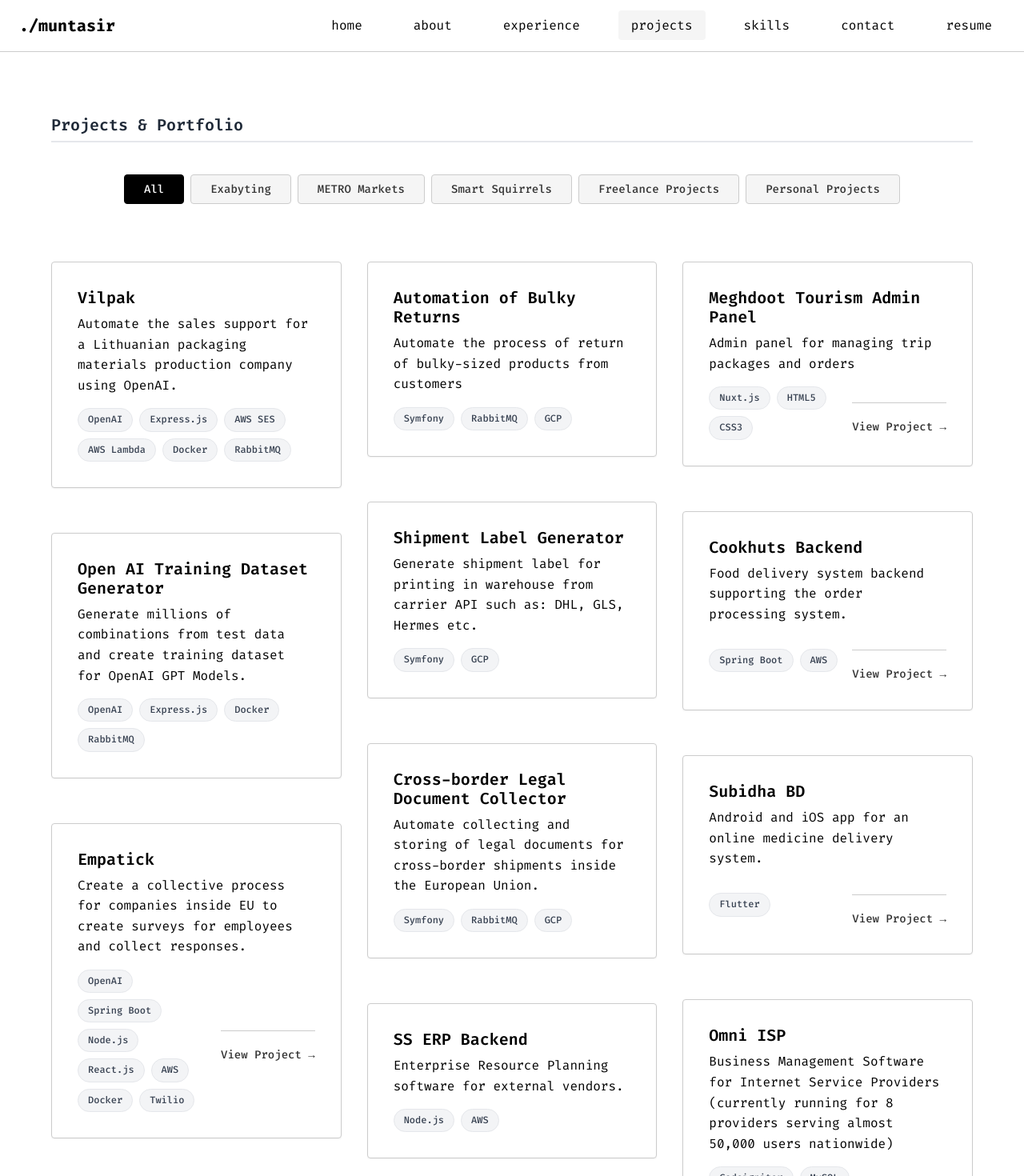
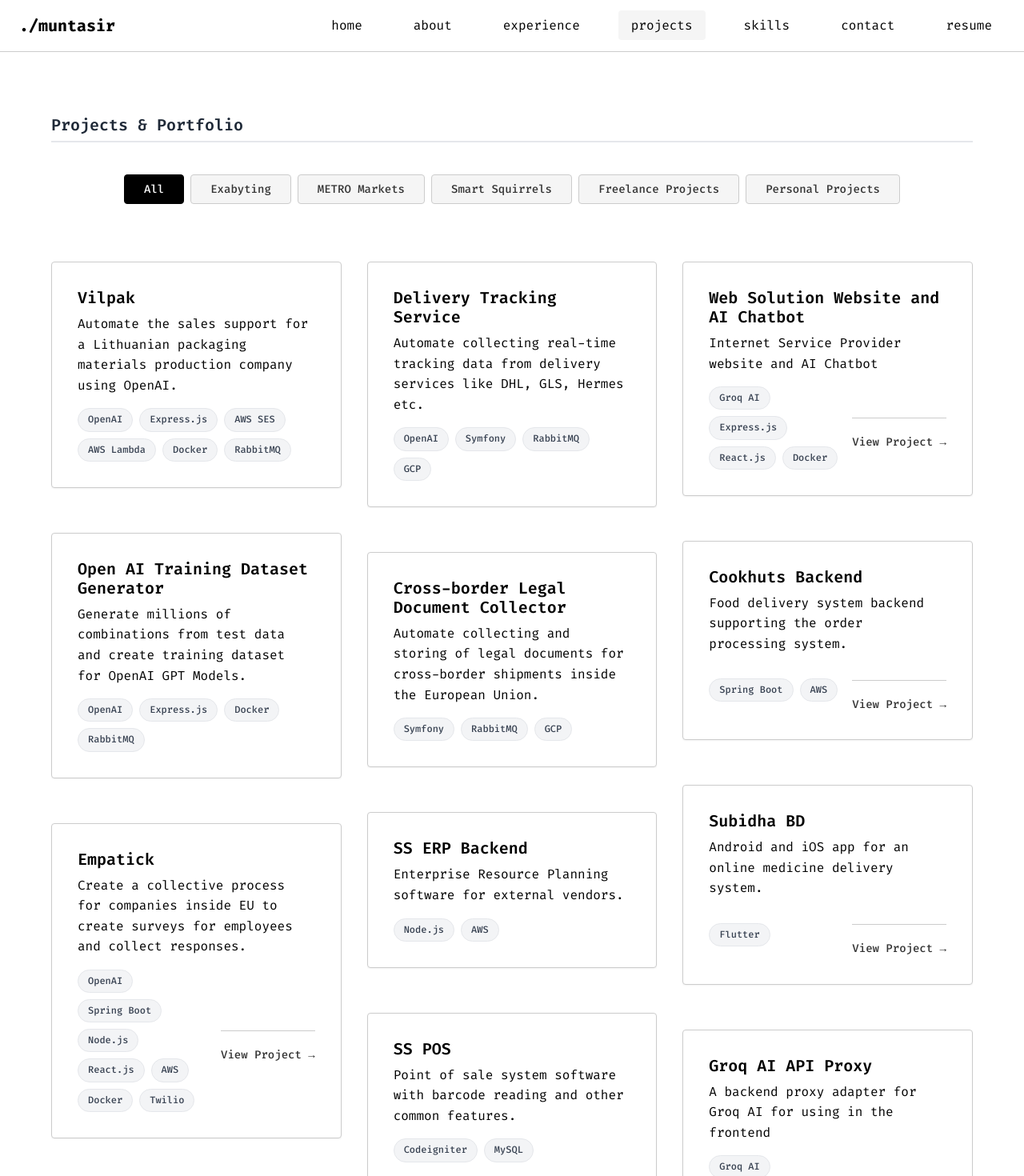
Before and after one commit to kmmuntasir/kmmuntasir.com, a React (Vite) app: page /projects in a window 1280 px wide. Shown: the top 1470 px of the page at 80% size. Built offline with nearby package versions, Linux system fonts and the light colour scheme.

Commit message:
Add project

```diff
--- a/src/data/portfolio.json
+++ b/src/data/portfolio.json
@@ -43,12 +43,6 @@
     "company": "METRO Markets",
     "projects": [
       {
-        "title": "Delivery Tracking Service",
-        "summary": "Automate collecting real-time tracking data from delivery services like DHL, GLS, Hermes etc.",
-        "tech": "OpenAI, Symfony, RabbitMQ, GCP",
-        "link": null
-      },
-      {
         "title": "Automation of Bulky Returns",
         "summary": "Automate the process of return of bulky-sized products from customers",
         "tech": "Symfony, RabbitMQ, GCP",
@@ -58,6 +52,12 @@
         "title": "Shipment Label Generator",
         "summary": "Generate shipment label for printing in warehouse from carrier API such as: DHL, GLS, Hermes etc.",
         "tech": "Symfony, GCP",
+        "link": null
+      },
+      {
+        "title": "Delivery Tracking Service",
+        "summary": "Automate collecting real-time tracking data from delivery services like DHL, GLS, Hermes etc.",
+        "tech": "OpenAI, Symfony, RabbitMQ, GCP",
         "link": null
       },
       {
@@ -119,6 +119,12 @@
         "link": "https://www.meghdoot.com.bd/"
       },
       {
+        "title": "Web Solution Website and AI Chatbot",
+        "summary": "Internet Service Provider website and AI Chatbot",
+        "tech": "Groq AI, Express.js, React.js, Docker",
+        "link": "https://websolutiondhaka.com/"
+      },
+      {
         "title": "Cookhuts Backend",
         "summary": "Food delivery system backend supporting the order processing system.",
         "tech": "Spring Boot, AWS",
@@ -135,6 +141,12 @@
   "personal": {
     "company": "Personal Projects",
     "projects": [
+      {
+        "title": "Groq AI API Proxy",
+        "summary": "A backend proxy adapter for Groq AI for using in the frontend",
+        "tech": "Groq AI, Express.js, Docker",
+        "link": "https://github.com/kmmuntasir/groq-api-proxy"
+      },
       {
         "title": "Omni ISP",
         "summary": "Business Management Software for Internet Service Providers (currently running for 8 providers serving almost 50,000 users nationwide)",
--- a/src/pages/Contact.jsx
+++ b/src/pages/Contact.jsx
@@ -69,8 +69,9 @@ const Contact = () => {
           </div>
         </div>
 
+        <h2 className="section-title">What I'm Looking For</h2>
+
         <div className="card">
-          <h3 className="card-title">What I'm Looking For</h3>
           <div className="card-content">
             <div className="grid grid-2">
               <div>
@@ -86,8 +87,8 @@ const Contact = () => {
                 <h4 className="mb-sm">Areas of Interest</h4>
                 <ul className="timeline-details">
                   <li>Scalable backend and intuitive frontend systems</li>
-                  <li>Microservices architecture</li>
-                  <li>Cloud infrastructure (AWS/GCP)</li>
+                  <li>AI-first development and AI Automation of services</li>
+                  <li>Microservices architecture and Cloud infrastructure</li>
                   <li>Team building and mentoring</li>
                 </ul>
               </div>
```
